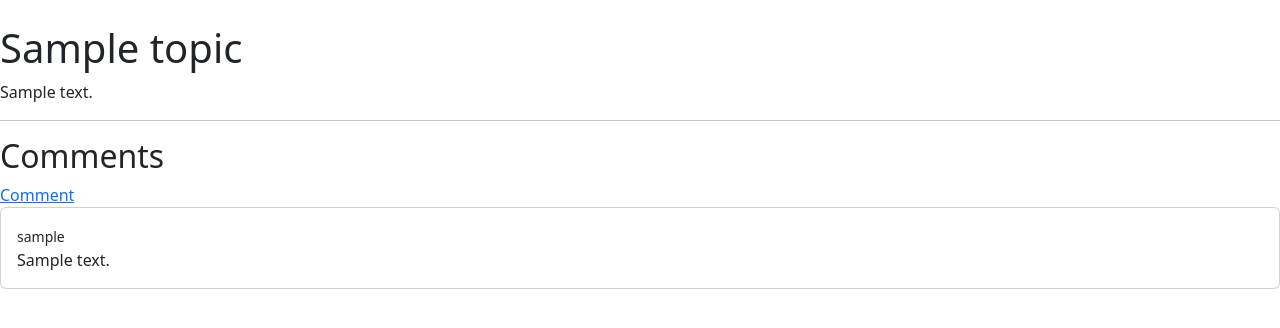
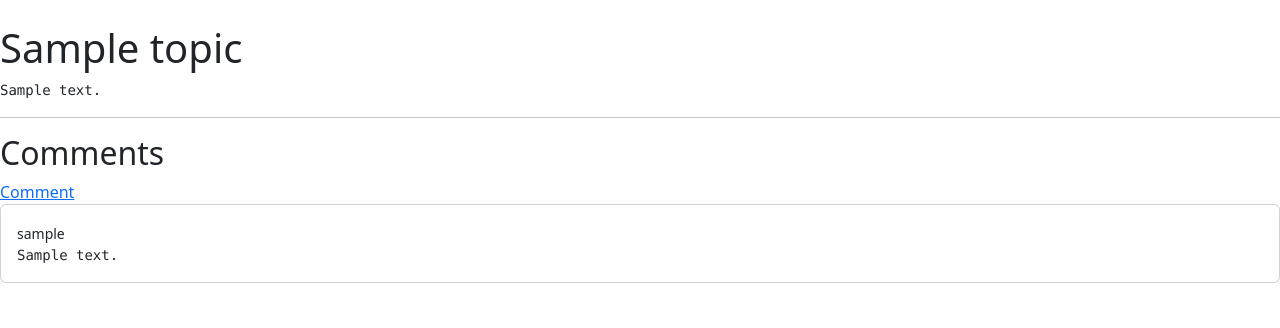
Before and after one commit to guywithnousername/c6_hub, a Django app: page /discuss/1/ in a window 1280 px wide. Shown: the part 73-401 px from the top of the page. Run offline with Django 4.2, Linux system fonts and the light colour scheme; a user stored in the database is signed in; tables that the repository leaves empty hold one stand-in row (values such as "Sample post"); parts of the project's set-up code (start-up, migrations or seed data) failed here and were passed over.

Commit message:
preserve extra whitespace

```diff
--- a/mainpage/forms.py
+++ b/mainpage/forms.py
@@ -18,3 +18,8 @@ class CommentForm(forms.ModelForm):
         fields = ['text']
         labels = {'text':''}
         widgets = {'body': forms.Textarea(attrs = {'cols': 40})}
+
+class PollForm(forms.Form):
+    question = forms.CharField(max_length=100)
+    choices = forms.CharField(max_length=500, initial="Each choice should go on a different line.",
+                              widget=forms.Textarea(attrs={'cols':40}))
--- a/mainpage/templates/mainpage/discuss.html
+++ b/mainpage/templates/mainpage/discuss.html
@@ -5,7 +5,7 @@
 {% for topic in topics %}
     <div class="card"><div class="card-body">
         <small class="card-text">{{ topic.creator.username }}</small><br>
-        <a class="card-text" href="{% url 'mainpage:topic' topic.id %}">{{ topic }}</a>
+        <pre><a class="card-text" href="{% url 'mainpage:topic' topic.id %}">{{ topic }}</a></pre>
     </div></div>
 {% empty %}
     <p>Be the first! Discuss a topic.</p>
--- a/mainpage/templates/mainpage/poll.html
+++ b/mainpage/templates/mainpage/poll.html
@@ -4,7 +4,7 @@
 {% for poll in polls %}
     <div class="card"><div class="card-body">
         <small class="card-text">{{ poll.creator.username }}</small><br>
-        <a class="card-text" href="{% url 'mainpage:pollform' poll.id %}">{{ poll }}</a>
+        <pre><a class="card-text" href="{% url 'mainpage:pollform' poll.id %}">{{ poll }}</a></pre>
     </div></div>
 {% empty %}
     <p>Be the first! Create a poll.</p>
--- a/mainpage/templates/mainpage/topic.html
+++ b/mainpage/templates/mainpage/topic.html
@@ -1,13 +1,13 @@
 {% extends "mainpage/base.html" %}
 {% block content %}
 <h1>{{ topic }}</h1>
-<p>{{ topic.body }}</p><hr>
+<pre>{{ topic.body }}</pre><hr>
 <h2>Comments</h2>
 <a href="{% url 'mainpage:newcomment' topic.id %}">Comment</a><br>
 {% for comment in comments %}
 <div class="card"><div class="card-body">
     <small class="card-text">{{ comment.creator.username }}</small><br>
-    <p class="card-text">{{ comment }}</p>
+    <pre class="card-text">{{ comment }}</pre>
 </div></div>
 {% empty %}
     <p>There are no comments... yet.</p>
```
